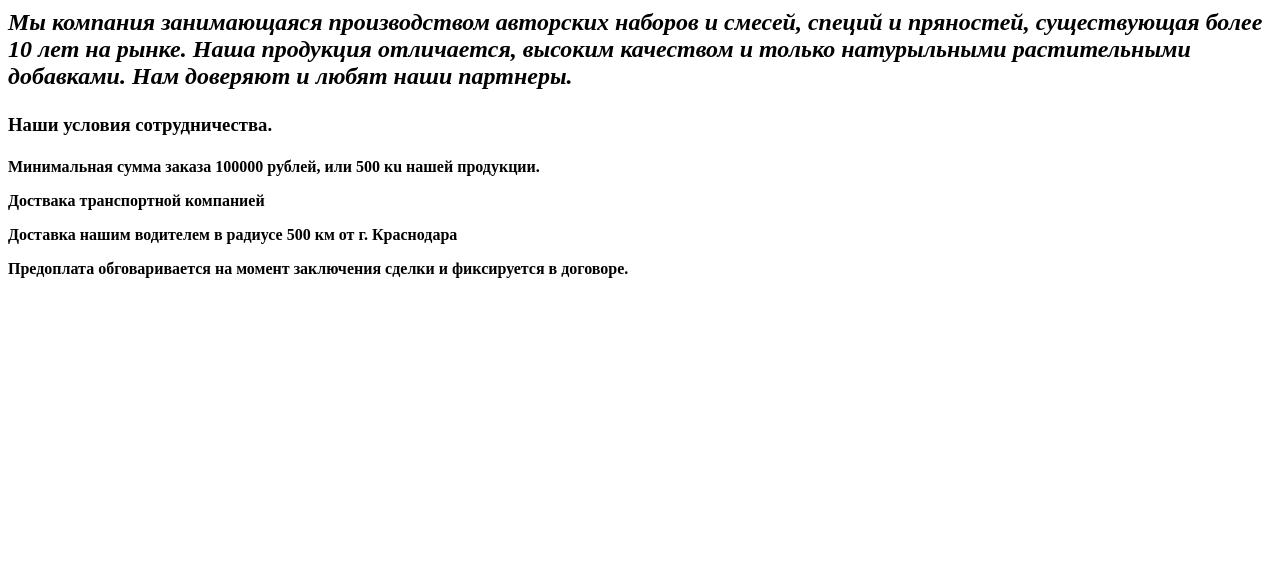
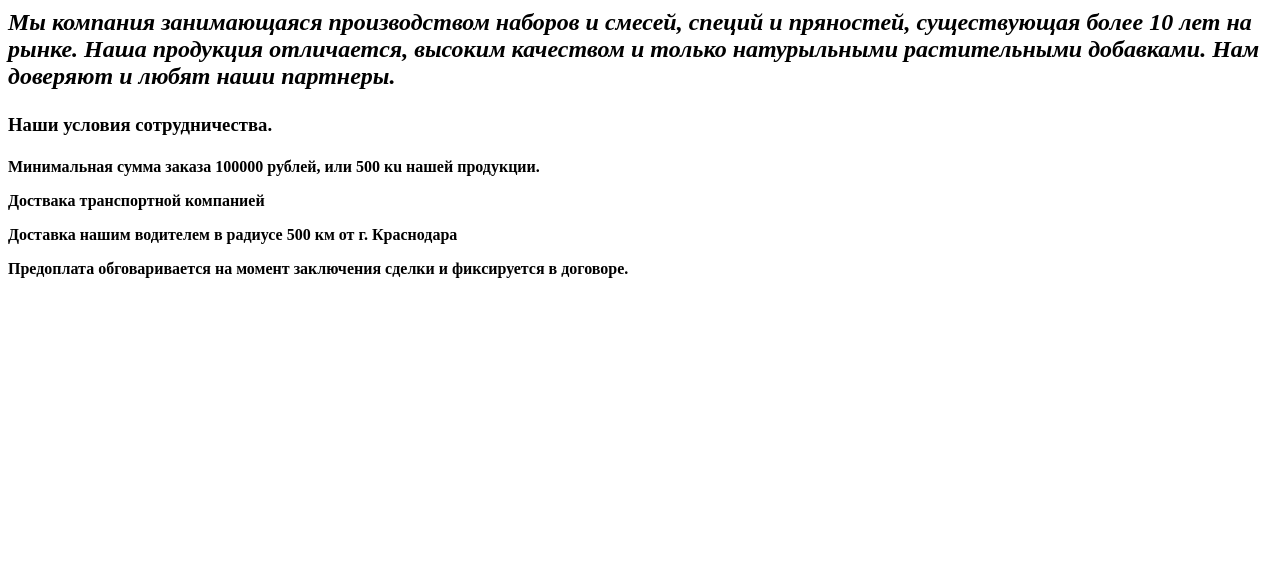
Before and after one commit to DaniilSmetanko/Test_project, a plain HTML site: page test_page.html in a window 1280 px wide. Shown: the part 237-800 px from the top of the page. Drawn offline with Linux system fonts and the light colour scheme.

Commit message:
My second commit

```diff
--- a/test_page.html
+++ b/test_page.html
@@ -18,7 +18,7 @@
         </header>
         <h2 class="deskription">
             <p>
-                <em> Мы компания занимающаяся производством авторских наборов и смесей, специй и пряностей,
+                <em> Мы компания занимающаяся производством наборов и смесей, специй и пряностей,
                 существующая более 10 лет на рынке. Наша продукция отличается, высоким качеством
                 и только натурыльными растительными добавками. Нам доверяют и любят наши партнеры.</em>
             </p>
```
